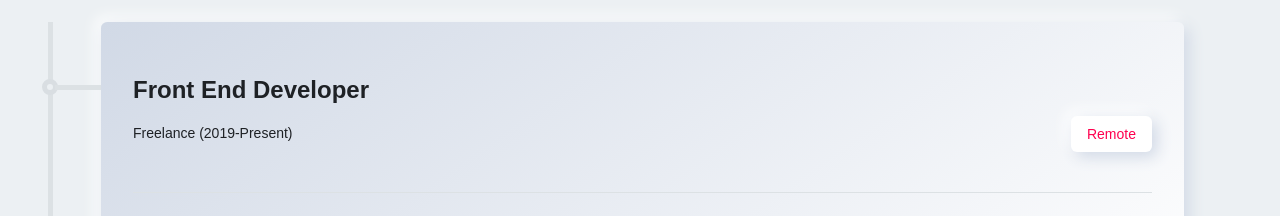
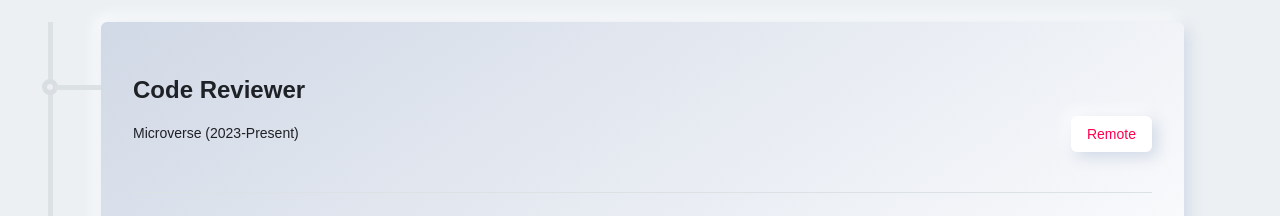
Before and after one commit to AdnanOlarmmi/Portfolio-Website, a React (Create React App) app: page / in a window 1280 px wide. Both pictures are taken after a click on the element "Experience". Shown: the part 4789-5005 px from the top of the page. Built offline with nearby package versions, Linux system fonts and the light colour scheme.

Commit message:
Add experience

```diff
--- a/src/components/Experience.js
+++ b/src/components/Experience.js
@@ -6,20 +6,27 @@ const currentDate = new Date().getFullYear();
 export const JobArr = [
   {
     id: 1,
+    subheading: 'Code Reviewer',
+    school: 'Microverse (2023-Present)',
+    loc: 'Remote',
+    desc: `Reviewing code submissions from Microverse students, providing constructive feedback to help improve their coding skills. Ensuring code submissions met project requirements and best coding practices. Collaborating with other code reviewers to ensure consistency in feedback and approach. Participating in code review meetings to discuss feedback and identifying areas for improvement. Contributing to the development of code review guidelines and best practices.`,
+  },
+  {
+    id: 2,
     subheading: 'Front End Developer',
     school: 'Freelance (2019-Present)',
     loc: 'Remote',
     desc: `I have been working as a freelance front-end developer for over ${currentDate - 2019} years. I have worked on several projects for clients around the globe. I have also worked on several projects for myself and my friends.`,
   },
   {
-    id: 2,
+    id: 3,
     subheading: 'Mentor(Volunteer)',
     school: 'Microverse (2022)',
     loc: 'Remote',
     desc: 'I have been a mentor at Microverse for over 3 months. I have helped students with their projects and also helped them with their career path. I have also helped students with their job search.',
   },
   {
-    id: 3,
+    id: 4,
     subheading: 'Embedded Systems Engineer',
     school: 'Freelance (2017-Present)',
     loc: 'Remote',
```
